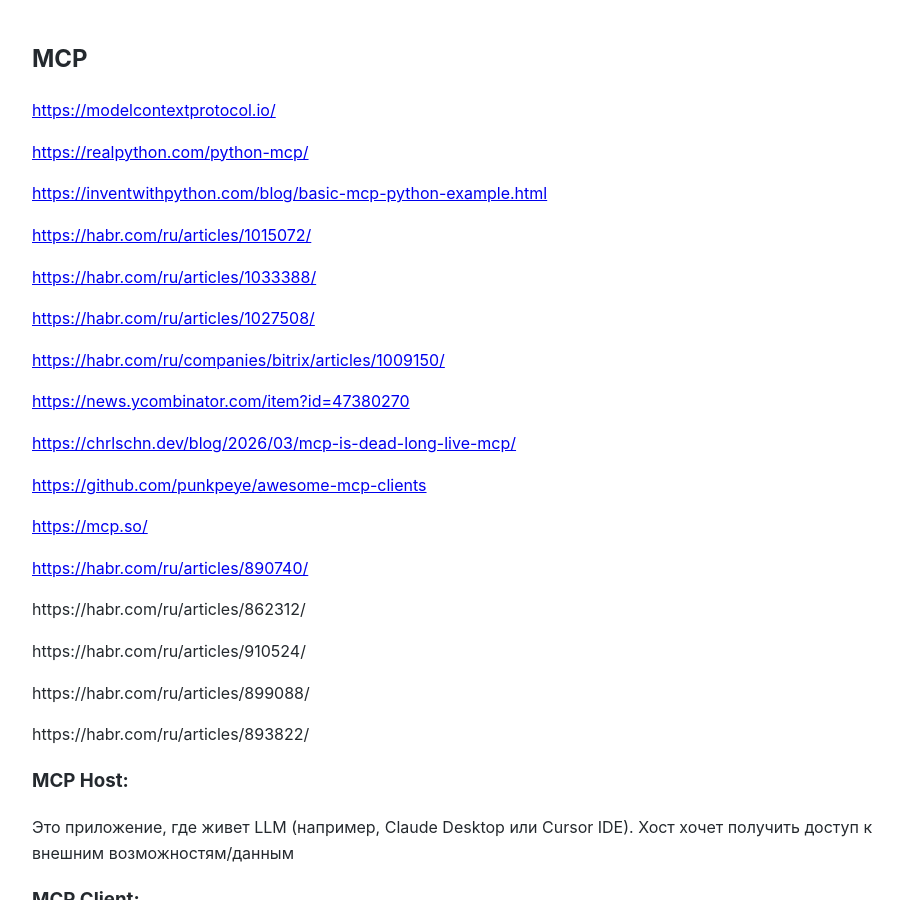
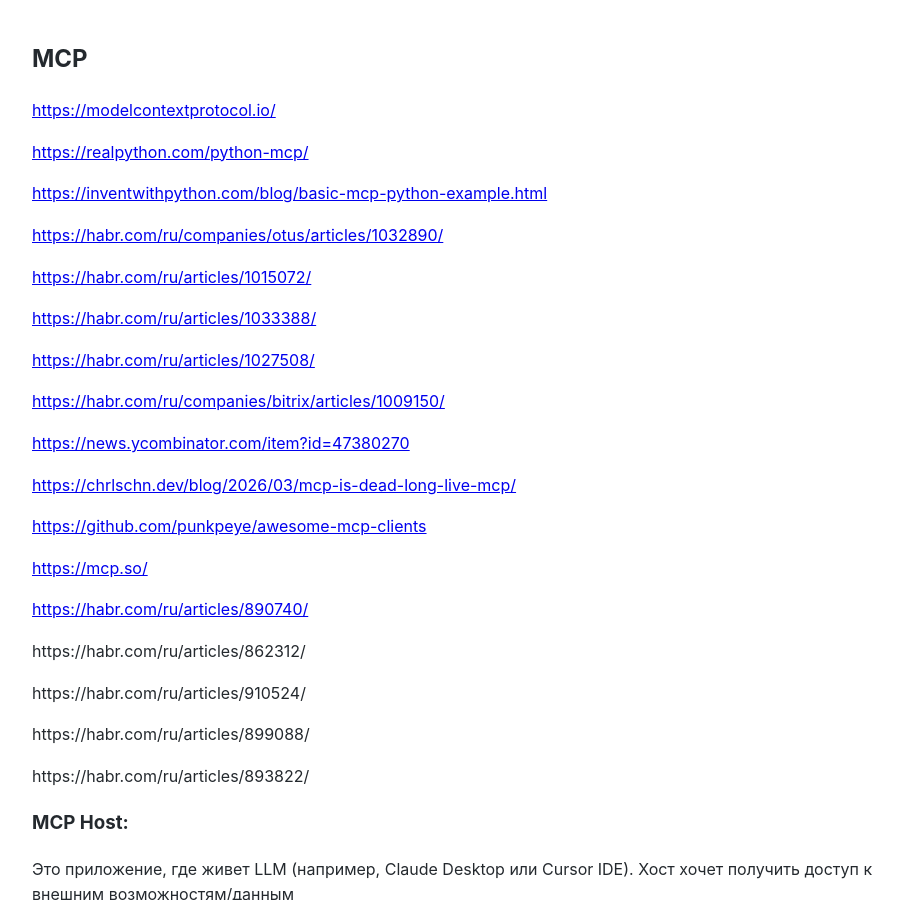
Before and after one commit to Michael-Lubinsky/michael-lubinsky.github.com, a Jekyll site: the page built from ml/mcp.md, in a window 1280 px wide and 900 px high. Shown: the whole window, without its empty margins (158-1060 px from the left). Built offline with Jekyll 4.4.1, drawn with Linux system fonts in a browser that asks for light colours; our own code applies the rules of GitHub Pages for plain Markdown files.

Commit message:
Update mcp.md

```diff
--- a/ml/mcp.md
+++ b/ml/mcp.md
@@ -5,6 +5,8 @@
 <https://realpython.com/python-mcp/>
 
 <https://inventwithpython.com/blog/basic-mcp-python-example.html>
+
+<https://habr.com/ru/companies/otus/articles/1032890/>
 
 <https://habr.com/ru/articles/1015072/>
 
```
